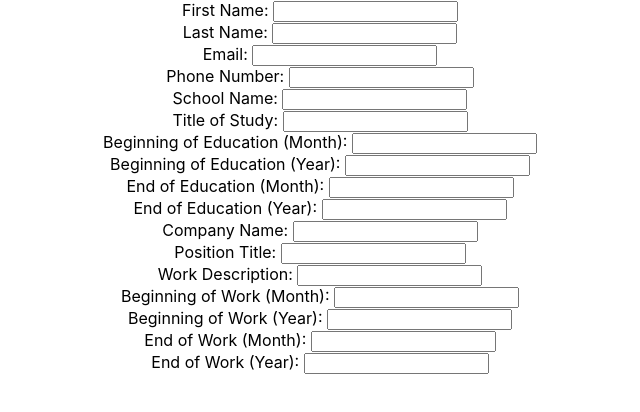
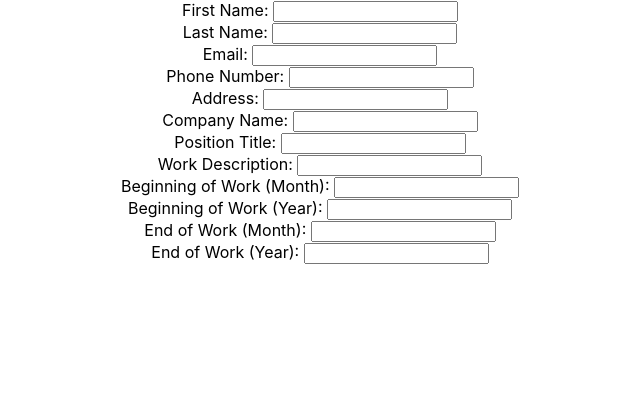
Before and after one commit to betsha1830/cv-application, a React (Create React App) app: page / in a window 1280 px wide. Shown: the top 412 px of the page, without its empty margins (320-960 px from the left). Built offline with nearby package versions, Linux system fonts and the light colour scheme.

Commit message:
added WorkInfo component

```diff
--- a/src/App.js
+++ b/src/App.js
@@ -1,21 +1,31 @@
 import React from 'react';
 import './App.css';
-import Input from './components/Input';
+import EducationInfo from './components/EducationInfo';
+import PersonalInfo from './components/PersonalInfo';
+import WorkInfo from './components/WorkInfo';
 
 class App extends React.Component {
   constructor(){
     super();
-    this.labels = {
+
+    this.personal_info_label = {
       first_name: 'First Name',
       last_name: 'Last Name',
       email: 'Email',
       phone: 'Phone Number',
+      address: 'Address',
+    }
+
+    this.education_label = {
       school_name: 'School Name',
       study_title: 'Title of Study',
       beginning_study_month: 'Beginning of Education (Month)',
       beginning_study_year: 'Beginning of Education (Year)',
       end_study_month: 'End of Education (Month)',
       end_study_year: 'End of Education (Year)',
+    }
+
+    this.work_label = {
       comp_name: 'Company Name',
       work_pos: 'Position Title',
       work_description: 'Work Description',
@@ -25,43 +35,88 @@ class App extends React.Component {
       end_work_year: 'End of Work (Year)',
     }
 
-    this.sate = [{
+    this.personal_info = {
       first_name: '',
       last_name: '',
       email: '',
       phone: '',
+      address: '',
+    }
+
+    this.education = {
+      0: {
         school_name: '',
         study_title: '',
         beginning_study_month: '',
         beginning_study_year: '',
         end_study_month: '',
-          end_study_year: '',
+        end_study_year: '',},
+
+    }
+
+    this.work = {
+      0: {
         comp_name: '',
         work_pos: '',
         work_description: '',
         beginning_work_month: '',
         beginning_work_year: '',
         end_work_month: '',
-          end_work_year: '',
-      },
-    ]
+        end_work_year: '',},
+
+    }
+
+    // this.sate = [
+    //   {
+    //     first_name: '',
+    //     last_name: '',
+    //     email: '',
+    //     phone: '',
+    //   },
+    //     { school_name: '',
+    //       study_title: '',
+    //       beginning_study_month: '',
+    //       beginning_study_year: '',
+    //       end_study_month: '',
+    //       end_study_year: '',
+    //     },
+    //       { comp_name: '',
+    //         work_pos: '',
+    //         work_description: '',
+    //         beginning_work_month: '',
+    //         beginning_work_year: '',
+    //         end_work_month: '',
+    //         end_work_year: '',
+    //       }
+    // ]
   }
 
   changeField = (e) => {
     const temp_id = e.id
     const temp_value = e.value;
 
-    this.setState([{
-      [temp_id]: temp_value,
-    }])
+    console.log()
   }
 
   render(){
     return(
       <div className='App'>
-        {Object.keys(this.labels).map(key => {
-          return <Input labelName={this.labels[key]} identifier={key} changeHandler={this.changeField}/>
+        <div className='input'>
+          {Object.keys(this.personal_info_label).map(key => {
+            return <PersonalInfo labelName={this.personal_info_label[key]} identifier={key} changeHandler={this.changeField}/>
           })}
+        </div>
+        {/* <div className='education-output'>
+        {Object.keys(this.education_label).map(key => {
+            return <EducationInfo labelName={this.education_label[key]} identifier={key} changeHandler={this.changeField}/>
+          })}
+        </div> */}
+        <div className='work-output'>
+        {Object.keys(this.work_label).map(key => {
+            return <WorkInfo labelName={this.work_label[key]} identifier={key} changeHandler={this.changeField}/>
+          })}
+        </div>
+
       </div>
     )
   }
--- /dev/null
+++ b/src/components/EducationInfo.js
@@ -0,0 +1,21 @@
+import React, { Component } from 'react'
+
+class EducationInfo extends Component {
+  constructor(props){
+    super(props);
+    this.state = {
+
+    }
+  }
+
+  render() {
+    const {labelName, identifier, changeHandler} = this.props
+    return (
+      <div className='Input'>
+        <label>{labelName}</label>: <input type='text' id={identifier} onChange={(e) => changeHandler(e.target)}/>
+      </div>
+    )
+  }
+}
+
+export default EducationInfo;
--- a/src/components/Input.js
+++ b/src/components/PersonalInfo.js
@@ -11,7 +11,7 @@ class Input extends Component {
   render() {
     const {labelName, identifier, changeHandler} = this.props
     return (
-      <div className='Input'>
+      <div className='input'>
         <label>{labelName}</label>: <input type='text' id={identifier} onChange={(e) => changeHandler(e.target)}/>
       </div>
     )
--- /dev/null
+++ b/src/components/WorkInfo.js
@@ -0,0 +1,19 @@
+import React from "react";
+
+class WorkInfo extends React.Component {
+  constructor(props){
+    super(props)
+  }
+
+  render(){
+    const {labelName, identifier, changeHandler} = this.props
+    return(
+      <div className="work-info">
+        <label>{labelName}</label>: <input type='text' id={identifier} onChange={(e) => changeHandler(e.target)}/>
+      </div>
+    )
+  }
+
+}
+
+export default WorkInfo
```
Lines whose indentation alone changed are shown as unchanged.
